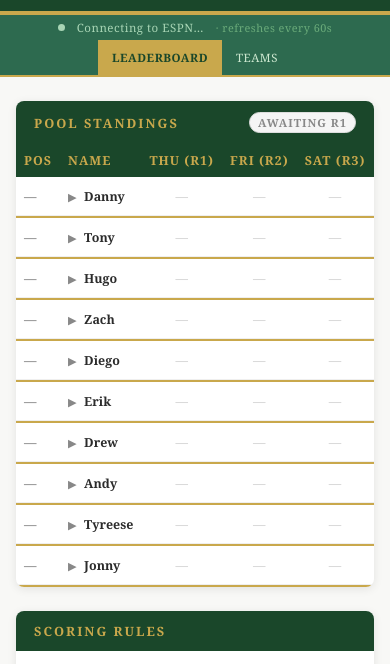
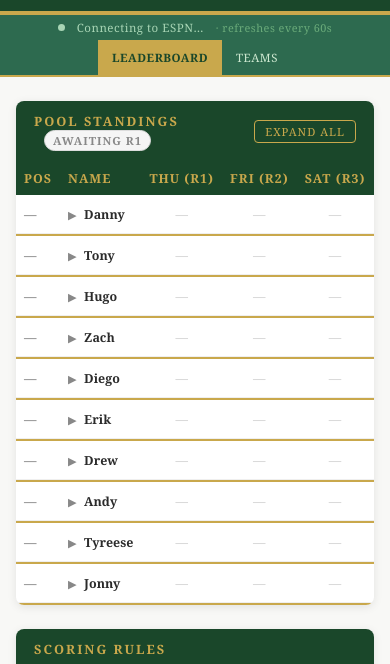
Before and after one commit to kruegererik7/masters-pool-2026, a website: page public/index.html in a window 390 px wide. Shown: the part 98-762 px from the top of the page. Drawn offline with Linux system fonts and the light colour scheme; no server answers.

Commit message:
Fix expand all button being overwritten on leaderboard re-render

```diff
--- a/public/index.html
+++ b/public/index.html
@@ -207,9 +207,9 @@
   <!-- LEADERBOARD -->
   <div id="tab-leaderboard" class="tab-content active">
     <div class="card">
-      <div class="card-header" id="standings-header" style="display:flex;align-items:center;justify-content:space-between;">
-        <span>POOL STANDINGS</span>
-        <button id="expand-all-btn" onclick="toggleExpandAll()" style="background:transparent;border:1px solid var(--gold);color:var(--gold);padding:3px 10px;border-radius:4px;font-size:0.7rem;letter-spacing:1px;cursor:pointer;font-family:inherit;">EXPAND ALL</button>
+      <div class="card-header" style="display:flex;align-items:center;justify-content:space-between;">
+        <span>POOL STANDINGS <span id="standings-badge"></span></span>
+        <button id="expand-all-btn" onclick="toggleExpandAll()" style="background:transparent;border:1px solid var(--gold);color:var(--gold);padding:3px 10px;border-radius:4px;font-size:0.7rem;letter-spacing:1px;cursor:pointer;font-family:inherit;flex-shrink:0;margin-left:10px;">EXPAND ALL</button>
       </div>
       <div style="overflow-x:auto;-webkit-overflow-scrolling:touch;">
       <table>
@@ -471,20 +471,23 @@ function renderLeaderboard() {
       </tr>`;
   }).join('');
 
-  // Header badge
+  // Header badge — only update the badge span, never the full header (preserves the Expand All button)
   const golfers = allGolfers();
   const played  = golfers.some(g => scores[g]?.r1 !== null && scores[g]?.r1 !== undefined);
   const r4done  = golfers.some(g => typeof getRound(g,'r4') === 'number');
-  const header  = document.getElementById('standings-header');
+  const badge   = document.getElementById('standings-badge');
+  if (badge) {
     if (!played) {
-    header.innerHTML = 'POOL STANDINGS <span class="round-badge badge-pending">AWAITING R1</span>';
+      badge.innerHTML = '<span class="round-badge badge-pending">AWAITING R1</span>';
     } else if (r4done) {
-    header.innerHTML = 'POOL STANDINGS <span class="round-badge badge-final">FINAL</span>';
+      badge.innerHTML = '<span class="round-badge badge-final">FINAL</span>';
     } else {
+      badge.innerHTML = '';
       for (const [r, label] of [['r4','R4 LIVE'],['r3','R3 LIVE'],['r2','R2 LIVE'],['r1','R1 LIVE']]) {
         if (golfers.some(g => typeof getRound(g, r) === 'number')) {
-        header.innerHTML = `POOL STANDINGS <span class="round-badge badge-live">${label}</span>`;
+          badge.innerHTML = `<span class="round-badge badge-live">${label}</span>`;
           break;
+        }
       }
     }
   }
```
Lines whose indentation alone changed are shown as unchanged.
